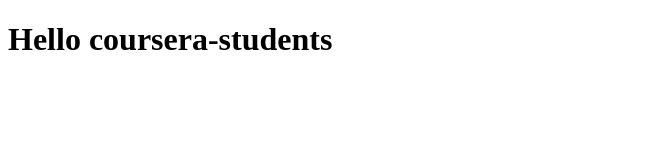
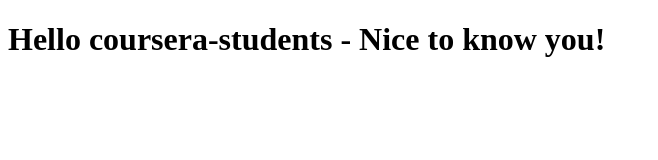
Before and after one commit to eliran98/Coursera-AngularJS, a plain HTML site: page index.html in a window 1280 px wide. Shown: the whole page, without its empty margins (0-658 px from the left). Drawn offline with Linux system fonts and the light colour scheme.

Commit message:
Second change for this file.

```diff
--- a/index.html
+++ b/index.html
@@ -5,6 +5,6 @@
     <title>Hello coursera</title>
   </head>
   <body>
-    <h1>Hello coursera-students</h1>
+    <h1>Hello coursera-students - Nice to know you!</h1>
   </body>
 </html>
```
